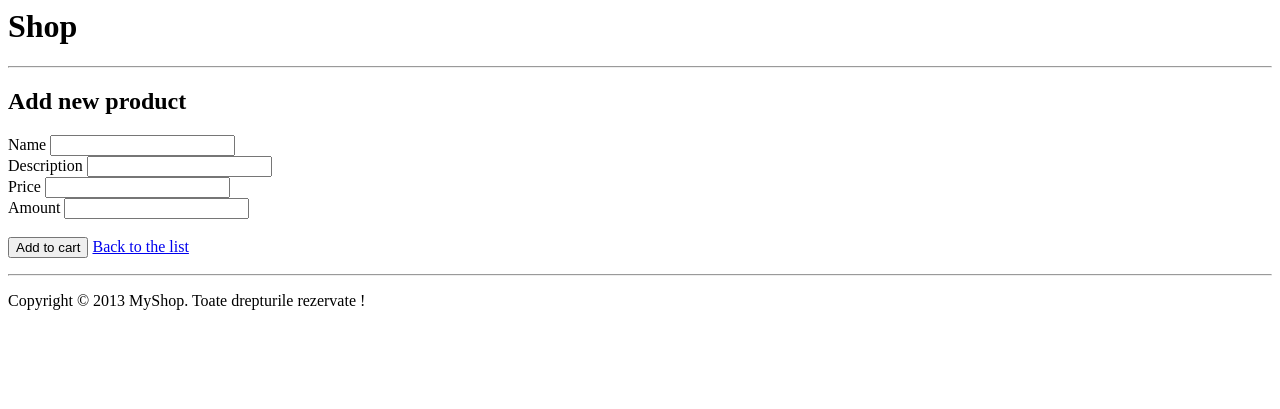
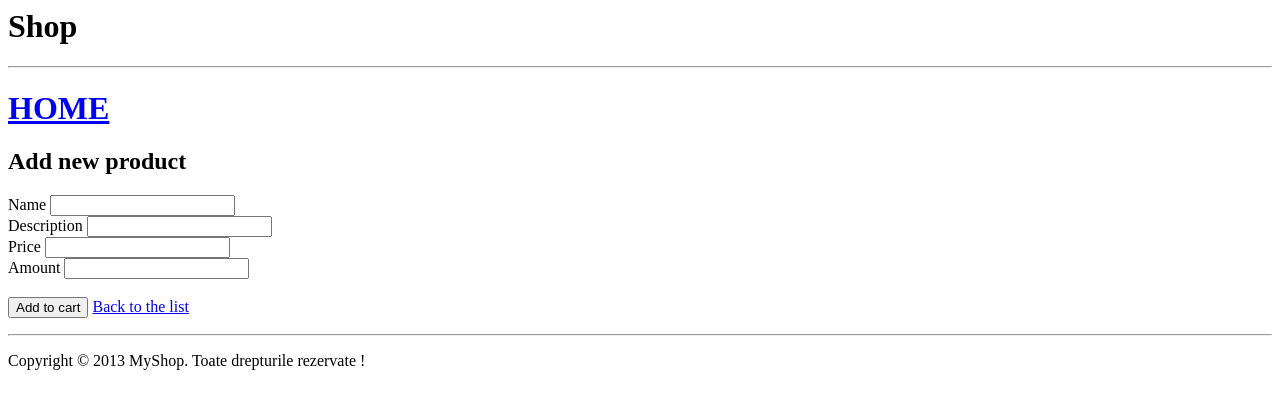
Before and after one commit to Ale-s/Funeral, a PHP site: the page made by mvc/app/view/product_addProduct.tpl.php in a window 1280 px wide. Shown: the top 409 px of the page. Run offline with PHP 8.4, Linux system fonts and the light colour scheme; the template is opened without the code that fills it, so the values that code supplies are empty; some libraries are stand-ins or nearby versions.

Commit message:
Added link to home page for every product page.

```diff
--- a/mvc/app/view/product_addProduct.tpl.php
+++ b/mvc/app/view/product_addProduct.tpl.php
@@ -1,4 +1,5 @@
 <?php @include APP_PATH . 'view/snippets/header.tpl.php'; ?>
+    <h1><a href = "<?php echo APP_URL; ?>">HOME</a><br /></h1>
 
     <h2>Add new product</h2>
 
--- a/mvc/app/view/product_deleteProduct.tpl.php
+++ b/mvc/app/view/product_deleteProduct.tpl.php
@@ -1,4 +1,5 @@
 <?php @include APP_PATH . 'view/snippets/header.tpl.php'; ?>
+<h1><a href = "<?php echo APP_URL; ?>">HOME</a><br /></h1>
 
 <form action="<?php echo APP_URL; ?>product/deleteProduct/<?php echo $product->id; ?>" method="post">
 
--- a/mvc/app/view/product_editProduct.tpl.php
+++ b/mvc/app/view/product_editProduct.tpl.php
@@ -1,4 +1,5 @@
 <?php @include APP_PATH . 'view/snippets/header.tpl.php'; ?>
+    <h1><a href = "<?php echo APP_URL; ?>">HOME</a><br /></h1>
 
     <h2>Add new product</h2>
 
--- a/mvc/app/view/product_listbycategory.tpl.php
+++ b/mvc/app/view/product_listbycategory.tpl.php
@@ -1,4 +1,5 @@
 <?php @include APP_PATH . 'view/snippets/header.tpl.php'; ?>
+<h1><a href = "<?php echo APP_URL; ?>">HOME</a><br /></h1>
 
 <h2>View products from  <?php echo $category->name; ?></h2>
 
--- a/mvc/app/view/product_view.tpl.php
+++ b/mvc/app/view/product_view.tpl.php
@@ -1,5 +1,5 @@
 <?php @include APP_PATH . 'view/snippets/header.tpl.php'; ?>
-
+<h1><a href = "<?php echo APP_URL; ?>">HOME</a><br /></h1>
     <h2>PRODUCT NAME: <?php echo $product->name; ?></h2>
 
     <?php if ($form_error) { ?>
```
Also changed, not shown: mvc/app/view/product_buyProduct.php (deleted).
